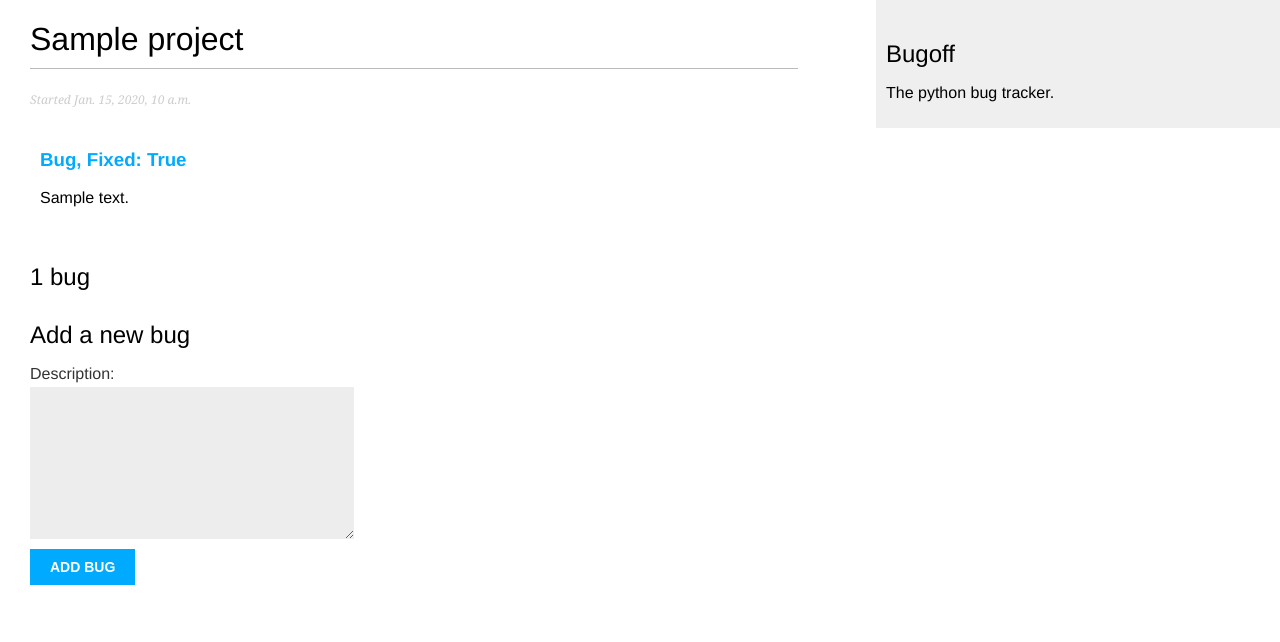
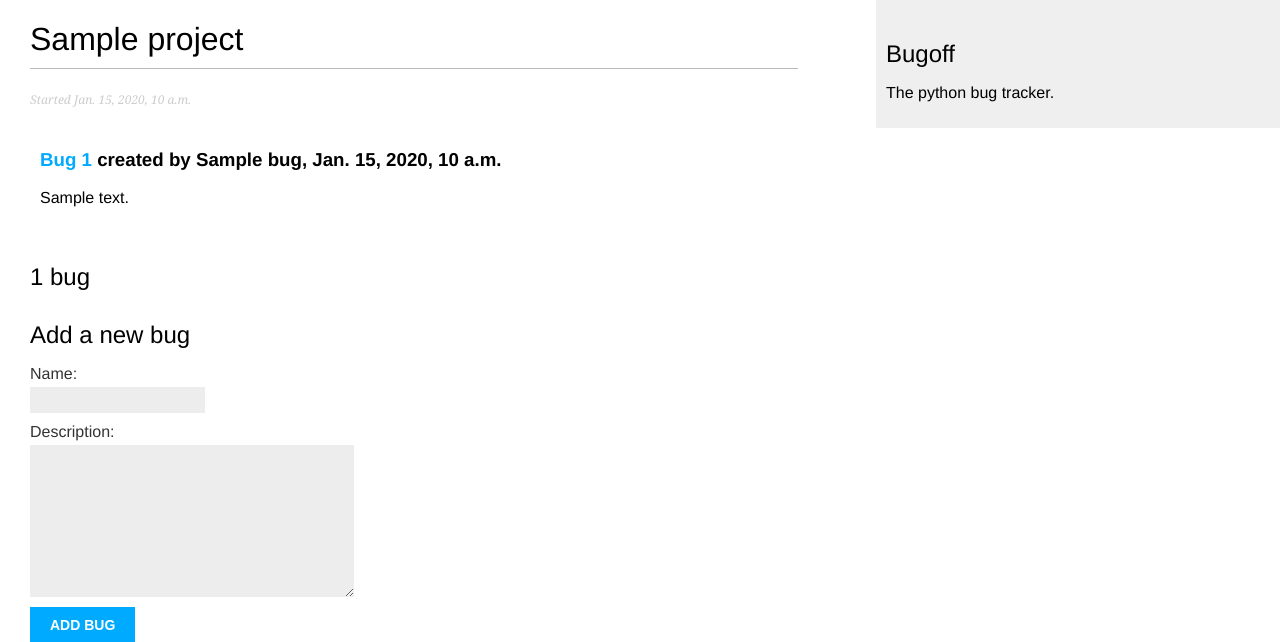
Before and after one commit to ignaoya/bugoff, a Django app: a page that uses tracker/templates/tracker/project/detail.html in a window 1280 px wide. Shown: the top 642 px of the page. Run offline with Django 3.2, Linux system fonts and the light colour scheme; tables that the repository leaves empty hold one stand-in row (values such as "Sample post").

Commit message:
Added creator name field for Bug model and as requirement for the BugForm

```diff
--- a/tracker/forms.py
+++ b/tracker/forms.py
@@ -4,7 +4,7 @@ from .models import Bug, Worknote
 class BugForm(forms.ModelForm):
     class Meta:
         model = Bug
-        fields = ('description',)
+        fields = ('name', 'description')
 
 class WorknoteForm(forms.ModelForm):
     class Meta:
--- a/tracker/models.py
+++ b/tracker/models.py
@@ -18,6 +18,7 @@ class Project(models.Model):
 
 class Bug(models.Model):
     project = models.ForeignKey(Project, on_delete=models.CASCADE)
+    name = models.CharField(max_length=80)
     description = models.TextField()
     complete = models.BooleanField(default=False)
     open_date = models.DateTimeField('date opened', default=datetime.now, blank=True)
@@ -27,9 +28,9 @@ class Bug(models.Model):
 
     def __str__(self):
         if self.complete:
-            return "Closed bug (project " + self.project.name
+            return "Closed bug created by " + self.name + "for project " + self.project.name
         else:
-            return "Open bug (project " + self.project.name
+            return "Open bug created by " + self.name + "for project " + self.project.name
 
     def get_absolute_url(self):
         return reverse('tracker:bug_detail',
--- a/tracker/templates/tracker/project/detail.html
+++ b/tracker/templates/tracker/project/detail.html
@@ -11,8 +11,9 @@
 	<div class="comment">
 	<h3>
 		<a href="{{ bug.get_absolute_url }}">
-			Bug, Fixed: {{ bug.complete }}
+			Bug {{ forloop.counter }}
 		</a>
+		created by {{bug.name}}, {{ bug.open_date }}
 	</h3>
 	<p>{{ bug.description }}</p>
 	</div>
```
